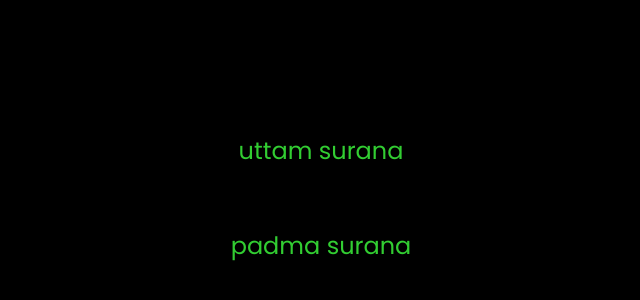
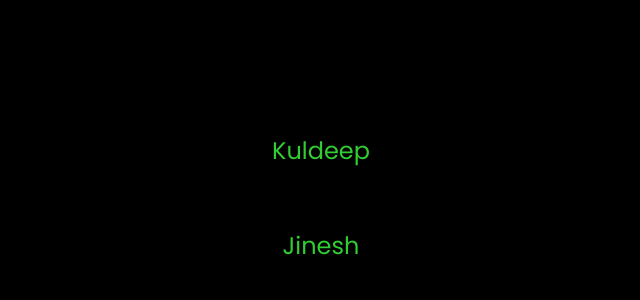
Before and after one commit to devepers/hoveranimation1, a plain HTML site: page index.html in a window 1280 px wide. Shown: the part 202-502 px from the top of the page, without its empty margins (319-959 px from the left). Drawn offline with Linux system fonts and the light colour scheme.

Commit message:
Update index.html

```diff
--- a/index.html
+++ b/index.html
@@ -7,8 +7,8 @@
 </head>
 <body>
 	<div class="container">
-	 <a href="#"><span>uttam surana</span></a>
-	 <a href="#"><span>padma surana</span></a>
+	 <a href="#"><span>Kuldeep</span></a>
+	 <a href="#"><span>Jinesh</span></a>
 	</div>
 </body>
 </html>
```
